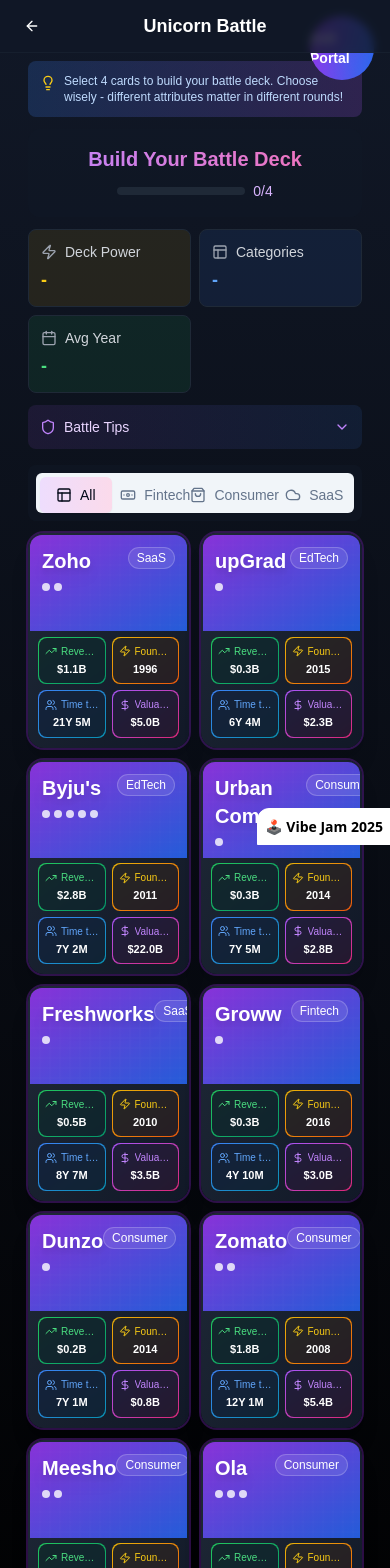
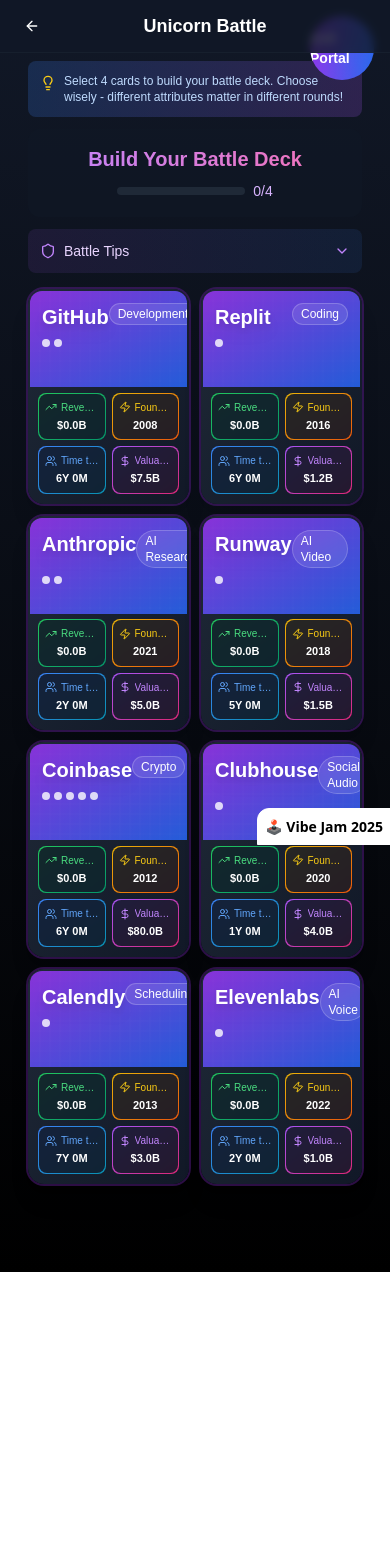
Before and after one commit to devanshug2307/startupcardbattle, a Next.js app: page /play in a window 390 px wide. Shown: the top 1568 px of the page. After the commit the page ends 1272 px from the top, so only its background shows below. Built offline with nearby package versions, Linux system fonts and the light colour scheme.

Commit message:
updated data and multiple changes

```diff
--- a/app/play/page.tsx
+++ b/app/play/page.tsx
@@ -254,7 +254,7 @@ const enhancedCardAnimations = {
       transition: {
         duration: 1.5,
         repeat: Infinity,
-        repeatType: "reverse",
+        repeatType: "reverse" as const, // Type assertion for repeatType
       },
     },
     win: {
@@ -353,9 +353,9 @@ const retroAnimations = {
     backgroundImage:
       "linear-gradient(to bottom, transparent 50%, rgba(0, 0, 0, 0.5) 50%)",
     backgroundSize: "100% 4px",
-    position: "absolute",
+    position: "absolute" as const, // Type assertion to fix position property
     inset: 0,
-    pointerEvents: "none",
+    pointerEvents: "none" as const, // Type assertion for pointerEvents
     zIndex: 40,
   },
   pixelBorder: {
@@ -526,15 +526,15 @@ export default function PlayGame() {
 
   // Initialize game
   useEffect(() => {
-    // Get today's date-based seed
+    // Get today's date-based seed or use the existing shuffle logic
     const dateSeed = getDateSeed();
 
     // Shuffle using deterministic algorithm based on the date
-    const shuffled = deterministicShuffle(startupData, dateSeed);
-
-    // Always assign the same cards to player and AI for a given day
-    setPlayerDeck(shuffled.slice(0, 10) as StartupCard[]);
-    setAiDeck(shuffled.slice(10, 20) as StartupCard[]);
+    const shuffled = [...startupData].sort(() => 0.5 - Math.random());
+
+    // Change from 10 to 8 cards for each player
+    setPlayerDeck(shuffled.slice(0, 8) as unknown as StartupCard[]);
+    setAiDeck(shuffled.slice(8, 16) as unknown as StartupCard[]);
 
     // Calculate days since/until March 31, 2025
     const launchDate = new Date("2025-03-31T00:00:00");
@@ -657,10 +657,12 @@ export default function PlayGame() {
     if (isDraw) {
       setBattleResult("draw");
     } else if (playerWins) {
-      setPlayerScore(playerScore + 1);
+      // Use functional updates to ensure we're working with the latest state
+      setPlayerScore((prevScore) => prevScore + 1);
       setBattleResult("win");
     } else {
-      setAiScore(aiScore + 1);
+      // Use functional updates to ensure we're working with the latest state
+      setAiScore((prevScore) => prevScore + 1);
       setBattleResult("lose");
     }
 
@@ -685,8 +687,8 @@ export default function PlayGame() {
 
     // Reshuffle cards
     const shuffled = [...startupData].sort(() => 0.5 - Math.random());
-    setPlayerDeck(shuffled.slice(0, 10) as StartupCard[]);
-    setAiDeck(shuffled.slice(10, 20) as StartupCard[]);
+    setPlayerDeck(shuffled.slice(0, 8) as unknown as StartupCard[]);
+    setAiDeck(shuffled.slice(8, 16) as unknown as StartupCard[]);
   };
 
   // Add this function to handle moving to the next round
@@ -720,12 +722,28 @@ export default function PlayGame() {
     // Create header with win/loss indicator
     const header = `Startup Battle #${currentDay} (${playerScore}/4) ${resultEmoji}\n\n`;
 
-    // Keep the grid generation code the same
-    const grid = roundAttributes
-      .map((attr, i) => {
+    // Check if we have enough data to generate the grid
+    const validRounds = Math.min(
+      roundAttributes.length,
+      selectedCards.length,
+      aiDeck.length
+    );
+
+    // Keep the grid generation code the same, but make it safe
+    const grid =
+      validRounds > 0
+        ? Array.from({ length: validRounds })
+            .map((_, i) => {
+              // Make sure we have valid data for this round
+              if (!selectedCards[i] || !aiDeck[i] || !roundAttributes[i]) {
+                return `Round ${i + 1}: Data missing`;
+              }
+
+              const attr = roundAttributes[i];
               const playerValue = selectedCards[i][attr];
               const aiValue = aiDeck[i][attr];
-        const isLowerBetter = attr === "timeToUnicorn" || attr === "founded";
+              const isLowerBetter =
+                attr === "timeToUnicorn" || attr === "founded";
 
               // Determine outcome
               const outcome = isLowerBetter
@@ -741,19 +759,22 @@ export default function PlayGame() {
                 : "🟨";
 
               // Attribute icon
-        const attrIcon = {
+              const attrIcon =
+                {
                   founded: "🚀",
                   revenue: "💸",
                   timeToUnicorn: "🦄",
                   valuation: "💰",
-        }[attr];
+                }[attr] || "🎮";
 
               // Show startup name only for wins (green squares)
-        const startupName = outcome === "🟩" ? ` ${selectedCards[i].name}` : "";
+              const startupName =
+                outcome === "🟩" ? ` ${selectedCards[i].name}` : "";
 
               return `${attrIcon} ${outcome}${startupName}`;
             })
-      .join("\n");
+            .join("\n")
+        : "No rounds played yet";
 
     // Add a more direct challenge in the footer
     const footer = `\n\nCan you beat my ${playerScore}/4 at cardbattle.online? #StartupBattle`;
@@ -1519,10 +1540,8 @@ Can you beat my score? #StartupCardBattle`;
                   className="relative"
                   // Add attack animation when battle result is shown
                   animate={
-                    battleResult
-                      ? battleResult === "win"
+                    battleResult && battleResult === "win"
                       ? enhancedCardAnimations.attack.player.animate
-                        : {}
                       : {}
                   }
                 >
@@ -1824,10 +1843,8 @@ Can you beat my score? #StartupCardBattle`;
                   className="relative"
                   // Add attack animation when battle result is shown
                   animate={
-                    battleResult
-                      ? battleResult === "lose"
+                    battleResult && battleResult === "lose"
                       ? enhancedCardAnimations.attack.ai.animate
-                        : {}
                       : {}
                   }
                 >
@@ -2340,67 +2357,7 @@ Can you beat my score? #StartupCardBattle`;
                     </div>
                   </div>
 
-                  {/* Quick Stats Grid */}
-                  <div className="grid grid-cols-2 lg:grid-cols-1 gap-2">
-                    {[
-                      {
-                        label: "Deck Power",
-                        value: selectedCards.length
-                          ? Math.round(
-                              selectedCards.reduce(
-                                (acc, card) => acc + card.valuation,
-                                0
-                              ) / selectedCards.length
-                            )
-                          : "-",
-                        icon: Zap,
-                        color: "text-yellow-400",
-                        bg: "bg-yellow-500/10",
-                      },
-                      {
-                        label: "Categories",
-                        value: selectedCards.length
-                          ? `${
-                              new Set(
-                                selectedCards.map((card) => card.category)
-                              ).size
-                            }/4`
-                          : "-",
-                        icon: Layout,
-                        color: "text-blue-400",
-                        bg: "bg-blue-500/10",
-                      },
-                      {
-                        label: "Avg Year",
-                        value: selectedCards.length
-                          ? Math.round(
-                              selectedCards.reduce(
-                                (acc, card) => acc + card.founded,
-                                0
-                              ) / selectedCards.length
-                            )
-                          : "-",
-                        icon: Calendar,
-                        color: "text-green-400",
-                        bg: "bg-green-500/10",
-                      },
-                    ].map((stat) => (
-                      <div
-                        key={stat.label}
-                        className={`${stat.bg} rounded-lg p-3 border border-gray-800`}
-                      >
-                        <div className="flex items-center gap-2">
-                          <stat.icon className="w-4 h-4 text-gray-400" />
-                          <span className="text-sm text-gray-300">
-                            {stat.label}
-                          </span>
-                        </div>
-                        <div className={`text-lg font-bold mt-1 ${stat.color}`}>
-                          {stat.value}
-                        </div>
-                      </div>
-                    ))}
-                  </div>
+                  {/* Remove the Quick Stats Grid section */}
 
                   {/* Battle Tips Accordion */}
                   <Collapsible>
@@ -2456,29 +2413,7 @@ Can you beat my score? #StartupCardBattle`;
 
                 {/* Right Column - Categories & Cards */}
                 <div className="lg:col-span-9 space-y-3">
-                  {/* Enhanced Category Navigation */}
-                  <div className="bg-gray-900/50 rounded-lg p-2">
-                    <Tabs
-                      defaultValue="all"
-                      className="w-full"
-                      onValueChange={setActiveCategory}
-                    >
-                      <TabsList className="grid grid-cols-4 gap-2">
-                        {categories.map((category) => (
-                          <TabsTrigger
-                            key={category.name}
-                            value={category.name.toLowerCase()}
-                            className="relative px-3 py-2 rounded-md data-[state=active]:bg-gradient-to-r from-purple-500/20 to-pink-500/20"
-                          >
-                            <div className="flex items-center justify-center gap-2">
-                              <category.icon className="w-4 h-4" />
-                              <span className="text-sm">{category.name}</span>
-                            </div>
-                          </TabsTrigger>
-                        ))}
-                      </TabsList>
-                    </Tabs>
-                  </div>
+                  {/* Remove the Enhanced Category Navigation */}
 
                   {/* Card Grid */}
                   <div className="grid grid-cols-2 sm:grid-cols-3 lg:grid-cols-4 gap-3 pb-20">
--- a/components/ui/orbiting-circles-demo.tsx
+++ b/components/ui/orbiting-circles-demo.tsx
@@ -58,8 +58,8 @@ export function OrbitingCirclesDemo() {
   // Startup data with retro gaming stats
   const startupData: StartupData[] = [
     {
-      icon: "/icons/phonepe.png",
-      name: "PhonePe",
+      icon: "/icons/cloudflare.png",
+      name: "Cloudflare",
       color: "from-indigo-600 to-indigo-900",
       stats: {
         valuation: "12B",
@@ -69,12 +69,12 @@ export function OrbitingCirclesDemo() {
         speed: 85,
         innovation: 82,
       },
-      borderColor: "indigo-500",
+      borderColor: "purple-500",
     },
     {
-      icon: "/icons/cred.png",
-      name: "CRED",
-      color: "from-purple-600 to-purple-900",
+      icon: "/icons/vercel-icon-dark.png",
+      name: "VERCEL",
+      color: "from-black-900 to-black-900",
       stats: {
         valuation: "6.4B",
         founded: 2018,
@@ -86,9 +86,9 @@ export function OrbitingCirclesDemo() {
       borderColor: "purple-500",
     },
     {
-      icon: "/icons/meesho.png",
-      name: "Meesho",
-      color: "from-pink-600 to-pink-900",
+      icon: "/icons/replit_logo_symbol.png",
+      name: "Replit",
+      color: "from-blue-600 to-blue-900",
       stats: {
         valuation: "4.9B",
         founded: 2015,
@@ -97,7 +97,7 @@ export function OrbitingCirclesDemo() {
         speed: 88,
         innovation: 85,
       },
-      borderColor: "pink-500",
+      borderColor: "blue-500",
     },
   ];
 
@@ -232,6 +232,103 @@ export function OrbitingCirclesDemo() {
             }}
           />
         </div>
+      </div>
+
+      {/* Add Rocket Section before Cards Display */}
+      <div className="relative max-w-4xl mx-auto pt-8">
+        <motion.div
+          className="flex flex-col items-center justify-center mb-8 relative"
+          initial={{ opacity: 0, y: 20 }}
+          animate={{ opacity: 1, y: 0 }}
+        >
+          {/* Animated Rocket */}
+          <motion.div
+            className="relative"
+            animate={{
+              y: [-10, 10, -10],
+              rotate: [-2, 2, -2],
+            }}
+            transition={{
+              duration: 4,
+              repeat: Infinity,
+              ease: "easeInOut",
+            }}
+          >
+            <motion.div
+              className="absolute -bottom-4 left-1/2 transform -translate-x-1/2 w-8 h-12 opacity-20"
+              animate={{
+                height: [48, 64, 48],
+                opacity: [0.1, 0.3, 0.1],
+              }}
+              transition={{
+                duration: 2,
+                repeat: Infinity,
+                ease: "easeInOut",
+              }}
+            >
+              <div className="w-full h-full bg-gradient-to-b from-purple-500 to-transparent rounded-full blur-lg" />
+            </motion.div>
+
+            <Rocket
+              className="w-12 h-12 text-purple-400 transform rotate-45"
+              strokeWidth={1.5}
+            />
+
+            {/* Particle Effects */}
+            {[...Array(6)].map((_, i) => (
+              <motion.div
+                key={i}
+                className="absolute bottom-0 left-1/2 w-1 h-1 rounded-full bg-purple-400"
+                initial={{
+                  x: 0,
+                  y: 0,
+                  opacity: 0,
+                }}
+                animate={{
+                  x: Math.random() * 40 - 20,
+                  y: Math.random() * 40 + 20,
+                  opacity: [0, 1, 0],
+                }}
+                transition={{
+                  duration: 1,
+                  repeat: Infinity,
+                  delay: i * 0.2,
+                  ease: "easeOut",
+                }}
+              />
+            ))}
+          </motion.div>
+
+          {/* Title */}
+          <motion.h1
+            className="text-2xl sm:text-3xl md:text-4xl font-bold text-white mt-6 pixel-text text-center"
+            animate={{
+              scale: [1, 1.02, 1],
+              textShadow: [
+                "0 0 8px rgba(168, 85, 247, 0.4)",
+                "0 0 16px rgba(168, 85, 247, 0.6)",
+                "0 0 8px rgba(168, 85, 247, 0.4)",
+              ],
+            }}
+            transition={{
+              duration: 2,
+              repeat: Infinity,
+              ease: "easeInOut",
+            }}
+          >
+            Startup Battle
+          </motion.h1>
+
+          <motion.p
+            className="text-purple-300 mt-2 text-sm sm:text-base text-center max-w-md"
+            initial={{ opacity: 0, y: 10 }}
+            animate={{ opacity: 1, y: 0 }}
+            transition={{ delay: 0.2 }}
+          >
+            Collect cards, build your deck, and battle with the most innovative
+            startups
+          </motion.p>
+        </motion.div>
       </div>
 
       {/* Cards Display */}
@@ -518,22 +615,54 @@ export function OrbitingCirclesDemo() {
         {/* Battle Section */}
         <div className="mt-8 space-y-6">
           {/* Start Battle Button */}
-          <motion.button
-            className="w-full max-w-md mx-auto bg-[#7C3AED] hover:bg-[#6D28D9] text-white py-4 px-6 rounded-xl flex items-center justify-center gap-2 transition-all duration-300"
-            whileHover={{ scale: 1.02 }}
-            whileTap={{ scale: 0.98 }}
-            onClick={() => router.push("/play")}
-          >
-            <Gamepad2 className="w-5 h-5" />
-            <span className="text-lg font-semibold">Start Battle</span>
-          </motion.button>
+          <div className="relative max-w-md mx-auto">
+            <motion.button
+              className="relative w-full bg-gradient-to-r from-purple-700 to-indigo-700 text-white py-4 px-6 rounded-lg flex items-center justify-center gap-3 overflow-hidden pixel-corners"
+              whileHover={{
+                scale: 1.02,
+                transition: { duration: 0.2 },
+              }}
+              whileTap={{ scale: 0.98 }}
+              onClick={() => router.push("/play")}
+            >
+              {/* Button Content */}
+              <motion.div
+                className="relative flex items-center gap-3"
+                animate={{
+                  y: [-1, 1, -1],
+                }}
+                transition={{
+                  duration: 1.5,
+                  repeat: Infinity,
+                  ease: "easeInOut",
+                }}
+              >
+                <Gamepad2 className="w-6 h-6" />
+                <span className="text-xl font-bold pixel-text tracking-wide">
+                  START BATTLE
+                </span>
+                <motion.div
+                  animate={{
+                    x: [0, 5, 0],
+                  }}
+                  transition={{
+                    duration: 1.5,
+                    repeat: Infinity,
+                    ease: "easeInOut",
+                  }}
+                >
+                  <Rocket className="w-6 h-6" />
+                </motion.div>
+              </motion.div>
+            </motion.button>
+          </div>
 
           {/* Stats Grid */}
           <div className="grid grid-cols-3 gap-4 max-w-md mx-auto">
             {[
-              { value: "1.2K", label: "Active Players" },
-              { value: "5.6K", label: "Battles Today" },
-              { value: "50+", label: "Cards Released" },
+              { value: "5+", label: "Category" },
+              { value: "$100B+", label: "Total Valuation" },
+              { value: "20+", label: "Unicorns" },
             ].map((stat, i) => (
               <motion.div
                 key={i}
--- a/lib/game-data.ts
+++ b/lib/game-data.ts
@@ -6,199 +6,152 @@ export interface StartupData {
   revenue: number; // Annual revenue in billions USD
   timeToUnicorn: number; // Years to reach unicorn status (e.g., 7.5 = 7 years 6 months)
   valuation: number; // Valuation in billions USD
+  power: number;
 }
 
 export const startupData: StartupData[] = [
   {
-    name: "Zerodha",
-    category: "Fintech",
-    founded: 2010,
-    revenue: 1.1,
-    timeToUnicorn: 10.2,
-    valuation: 2.0,
+    name: "Elevenlabs",
+    category: "AI Voice",
+    founded: 2022,
+    revenue: 0,
+    timeToUnicorn: 2,
+    valuation: 1,
+    power: 8,
   },
   {
-    name: "CRED",
-    category: "Fintech",
+    name: "Runway",
+    category: "AI Video",
     founded: 2018,
-    revenue: 0.4,
-    timeToUnicorn: 2.8,
-    valuation: 6.4,
+    revenue: 0,
+    timeToUnicorn: 5,
+    valuation: 1.5,
+    power: 7,
   },
   {
-    name: "Razorpay",
-    category: "Fintech",
-    founded: 2014,
-    revenue: 0.75,
-    timeToUnicorn: 6.3,
-    valuation: 7.5,
+    name: "Replit",
+    category: "Coding",
+    founded: 2016,
+    revenue: 0,
+    timeToUnicorn: 6,
+    valuation: 1.2,
+    power: 8,
   },
   {
-    name: "Zoho",
-    category: "SaaS",
-    founded: 1996,
-    revenue: 1.1,
-    timeToUnicorn: 21.4,
-    valuation: 5.0,
+    name: "Anthropic",
+    category: "AI Research",
+    founded: 2021,
+    revenue: 0,
+    timeToUnicorn: 2,
+    valuation: 5,
+    power: 9,
   },
   {
-    name: "Freshworks",
-    category: "SaaS",
-    founded: 2010,
-    revenue: 0.48,
-    timeToUnicorn: 8.6,
-    valuation: 3.5,
+    name: "Vercel",
+    category: "Web Hosting",
+    founded: 2015,
+    revenue: 0,
+    timeToUnicorn: 5,
+    valuation: 2.5,
+    power: 7,
   },
   {
-    name: "Zomato",
-    category: "Consumer",
-    founded: 2008,
-    revenue: 1.8,
-    timeToUnicorn: 12.1,
-    valuation: 5.4,
+    name: "Cloudflare",
+    category: "Security",
+    founded: 2009,
+    revenue: 1,
+    timeToUnicorn: 7,
+    valuation: 20,
+    power: 9,
   },
   {
-    name: "Swiggy",
-    category: "Consumer",
-    founded: 2014,
-    revenue: 1.3,
-    timeToUnicorn: 3.9,
-    valuation: 10.7,
+    name: "Indrive",
+    category: "Ride Hailing",
+    founded: 2013,
+    revenue: 0,
+    timeToUnicorn: 6,
+    valuation: 1,
+    power: 7,
   },
   {
-    name: "Byju's",
-    category: "EdTech",
-    founded: 2011,
-    revenue: 2.8,
-    timeToUnicorn: 7.2,
-    valuation: 22.0,
+    name: "Calendly",
+    category: "Scheduling",
+    founded: 2013,
+    revenue: 0,
+    timeToUnicorn: 7,
+    valuation: 3,
+    power: 8,
   },
   {
-    name: "Ola",
-    category: "Consumer",
-    founded: 2010,
-    revenue: 1.1,
-    timeToUnicorn: 4.8,
-    valuation: 7.3,
+    name: "Clubhouse",
+    category: "Social Audio",
+    founded: 2020,
+    revenue: 0,
+    timeToUnicorn: 1,
+    valuation: 4,
+    power: 6,
   },
   {
-    name: "Paytm",
-    category: "Fintech",
-    founded: 2010,
-    revenue: 2.5,
-    timeToUnicorn: 5.7,
-    valuation: 16.0,
+    name: "Quora",
+    category: "Q&A",
+    founded: 2009,
+    revenue: 0,
+    timeToUnicorn: 8,
+    valuation: 2,
+    power: 7,
   },
   {
-    name: "Flipkart",
-    category: "Consumer",
-    founded: 2007,
-    revenue: 5.7,
-    timeToUnicorn: 5.3,
-    valuation: 37.6,
+    name: "Robinhood",
+    category: "Trading",
+    founded: 2013,
+    revenue: 0,
+    timeToUnicorn: 5,
+    valuation: 10,
+    power: 8,
   },
   {
-    name: "Meesho",
-    category: "Consumer",
-    founded: 2015,
-    revenue: 0.8,
-    timeToUnicorn: 5.9,
-    valuation: 4.9,
+    name: "Coinbase",
+    category: "Crypto",
+    founded: 2012,
+    revenue: 0,
+    timeToUnicorn: 6,
+    valuation: 80,
+    power: 9,
   },
   {
-    name: "PhonePe",
-    category: "Fintech",
-    founded: 2015,
-    revenue: 2.1,
-    timeToUnicorn: 5.4,
-    valuation: 12.0,
+    name: "Lyft",
+    category: "Ride Sharing",
+    founded: 2012,
+    revenue: 0,
+    timeToUnicorn: 5,
+    valuation: 15,
+    power: 8,
   },
   {
-    name: "Lenskart",
-    category: "Consumer",
-    founded: 2010,
-    revenue: 0.46,
-    timeToUnicorn: 9.8,
-    valuation: 4.5,
+    name: "GitHub",
+    category: "Development",
+    founded: 2008,
+    revenue: 0,
+    timeToUnicorn: 6,
+    valuation: 7.5,
+    power: 9,
   },
   {
-    name: "Postman",
-    category: "SaaS",
-    founded: 2014,
-    revenue: 0.3,
-    timeToUnicorn: 6.4,
-    valuation: 5.6,
+    name: "Stripe",
+    category: "Payments",
+    founded: 2010,
+    revenue: 0,
+    timeToUnicorn: 4,
+    valuation: 50,
+    power: 9,
   },
   {
-    name: "Unacademy",
-    category: "EdTech",
+    name: "OpenAI",
+    category: "AI Research",
     founded: 2015,
-    revenue: 0.85,
-    timeToUnicorn: 5.3,
-    valuation: 3.4,
-  },
-  {
-    name: "ShareChat",
-    category: "Social Media",
-    founded: 2015,
-    revenue: 0.25,
-    timeToUnicorn: 6.2,
-    valuation: 5.0,
-  },
-  {
-    name: "Delhivery",
-    category: "Logistics",
-    founded: 2011,
-    revenue: 1.6,
-    timeToUnicorn: 8.4,
-    valuation: 4.2,
-  },
-  {
-    name: "Groww",
-    category: "Fintech",
-    founded: 2016,
-    revenue: 0.35,
-    timeToUnicorn: 4.8,
-    valuation: 3.0,
-  },
-  {
-    name: "upGrad",
-    category: "EdTech",
-    founded: 2015,
-    revenue: 0.32,
-    timeToUnicorn: 6.3,
-    valuation: 2.25,
-  },
-  {
-    name: "CarDekho",
-    category: "Automotive",
-    founded: 2008,
-    revenue: 0.45,
-    timeToUnicorn: 13.2,
-    valuation: 1.2,
-  },
-  {
-    name: "Dunzo",
-    category: "Consumer",
-    founded: 2014,
-    revenue: 0.2,
-    timeToUnicorn: 7.1,
-    valuation: 0.8,
-  },
-  {
-    name: "CoinDCX",
-    category: "Crypto",
-    founded: 2018,
-    revenue: 0.28,
-    timeToUnicorn: 3.2,
-    valuation: 2.15,
-  },
-  {
-    name: "Urban Company",
-    category: "Consumer",
-    founded: 2014,
-    revenue: 0.32,
-    timeToUnicorn: 7.4,
-    valuation: 2.8,
-  },
+    revenue: 0,
+    timeToUnicorn: 4,
+    valuation: 90,
+    power: 10,
+  }
 ];
```
Also changed, not shown: app/page.tsx (+5 -5 lines). Lines whose indentation alone changed are shown as unchanged.
